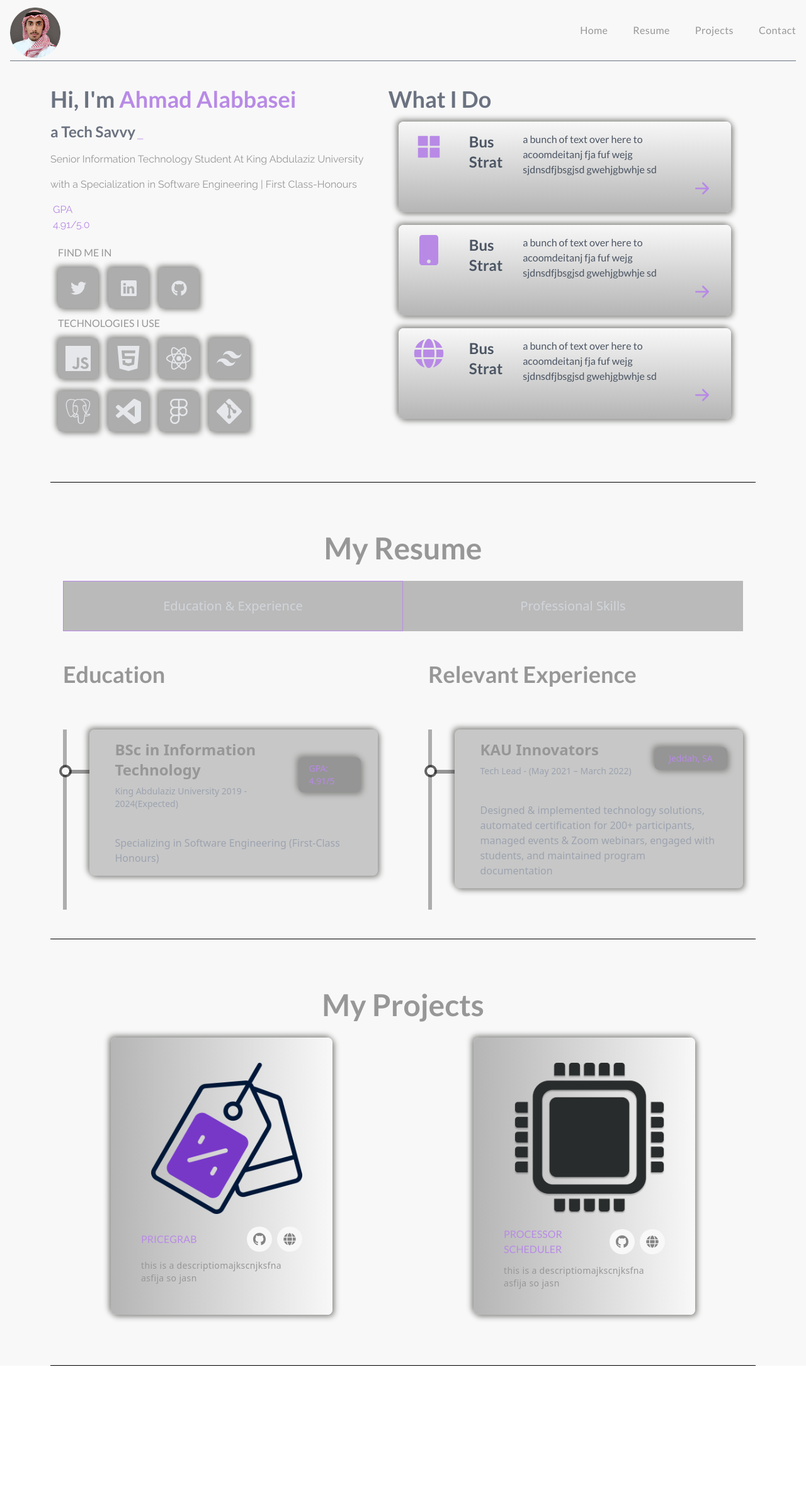
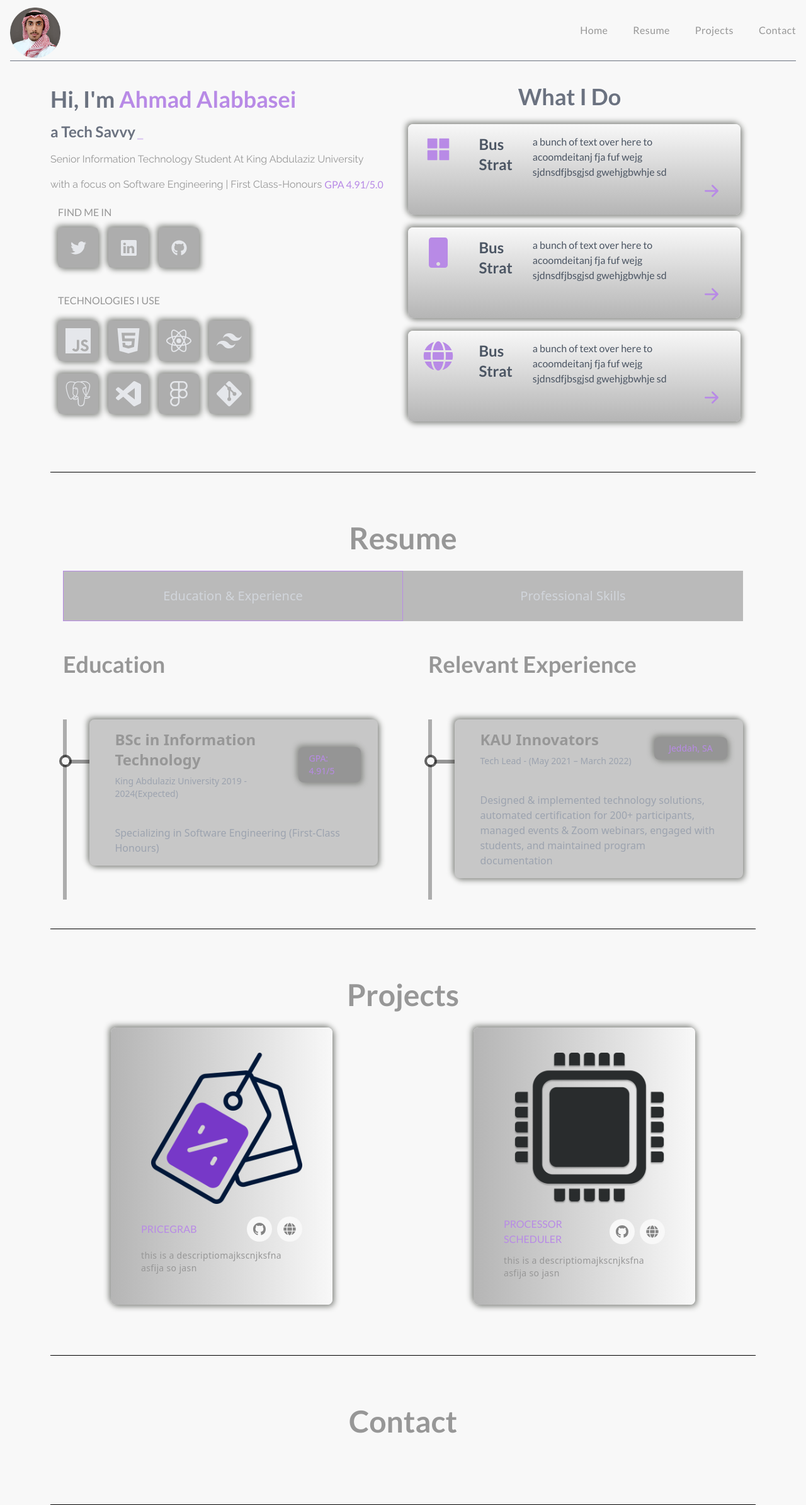
Before and after one commit to AhmadRFC/alabbasei.com, a React (Create React App) app: page / in a window 1280 px wide. Shown: the whole page at 63% size. Before the commit the page ends 2168 px from the top, so only its background shows below. Built offline with nearby package versions, Linux system fonts and the light colour scheme.

Commit message:
updating homepage & resume section

```diff
--- a/src/App.js
+++ b/src/App.js
@@ -3,6 +3,7 @@ import Navbar from "./components/navbar/Navbar";
 import Banner from "./components/banner/Banner";
 import Projects from "./components/projects/Projects";
 import Resume from "./components/resume/Resume";
+import Contact from "./components/contact/Contact";
 
 function App() {
   return (
@@ -12,6 +13,7 @@ function App() {
         <Banner />
         <Resume />
         <Projects />
+        <Contact />
       </div>
     </div>
   );
--- a/src/components/WhatIDo/WhatIDo.js
+++ b/src/components/WhatIDo/WhatIDo.js
@@ -6,7 +6,11 @@ import Card from "./Card";
 const WhatIDo = () => {
   return (
     <div className="w-[100%] px-2">
-        <h1 className="text-4xl font-bold font-titleFont text-gray-500 mb-4">What I Do</h1>
+      <div className="flex justify-center mb-2">
+        <h1 className="text-4xl font-bold font-titleFont text-gray-500 my-4">
+          What I Do
+        </h1>
+      </div>
       <div className="grid grid-cols-1 gap-5">
         <Card
           title="Bus Strat"
--- a/src/components/banner/LeftBanner.js
+++ b/src/components/banner/LeftBanner.js
@@ -39,13 +39,14 @@ const LeftBanner = () => {
         <p className="text-base font-bodyFont w-90">
           Senior Information Technology Student At King Abdulaziz University
         </p>
-
-        <p className="text-base font-bodyFont w-full">
-          with a Specialization in Software Engineering | First Class-Honours
+        <div className="flex justify-between font-bodyFont w-full">
+        <p>
+          with a focus on Software Engineering | First Class-Honours
         </p>
-        <p className="w-20 flex justify-center text-designColor font-bodyFont capitalize ml-1">
-          GPA 4.91/5.0
+        <p className="text-designColor font-titleFont ml-1">
+           GPA 4.91/5.0
         </p>
+        </div>
       </div>
       <div className="flex flex-col ">
         <div>
@@ -65,7 +66,7 @@ const LeftBanner = () => {
           </div>
         </div>
         <div>
-          <h2 className="text-base uppercase font-titleFont my-3 ml-3">
+          <h2 className="text-base uppercase font-titleFont mt-10 mb-5 ml-3">
             Technologies I Use
           </h2>
           <div className="flex gap-4 ml-3">
--- /dev/null
+++ b/src/components/contact/Contact.js
@@ -0,0 +1,14 @@
+import React from "react";
+import Title from "../Layouts/Title";
+
+const Contact = () => {
+  return (
+    <section id="contact" className="w-full py-20 border-b-[1px] border-b-black">
+      <div className="flex justify-center items-center text-center">
+        <Title title="Contact" />
+      </div>
+    </section>
+  );
+};
+
+export default Contact;
--- a/src/components/projects/Projects.js
+++ b/src/components/projects/Projects.js
@@ -8,7 +8,7 @@ const Projects = () => {
   return (
     <section id="projects" className="w-full py-20 border-b-[1px] border-b-black">
       <div className="flex justify-center items-center text-center">
-        <Title title="My Projects" />
+        <Title title="Projects" />
       </div>
       <div className="grid grid-col-1 md:grid-cols-2 xl:grid-cols-2 gap-6 xl:gap-56 mx-24">
         <ProjectsCard
--- a/src/components/resume/Resume.js
+++ b/src/components/resume/Resume.js
@@ -9,7 +9,7 @@ const Resume = () => {
   return (
     <section id="resume" className="w-full px-5 py-20 border-b-[1px] border-b-black">
       <div className="flex justify-center items-center text-center">
-        <Title title="My Resume" />
+        <Title title="Resume" />
       </div>
       <div>
         <ul className="w-full grid grid-cols-1 md:grid-cols-2 xl:grid-cols-2">
```
